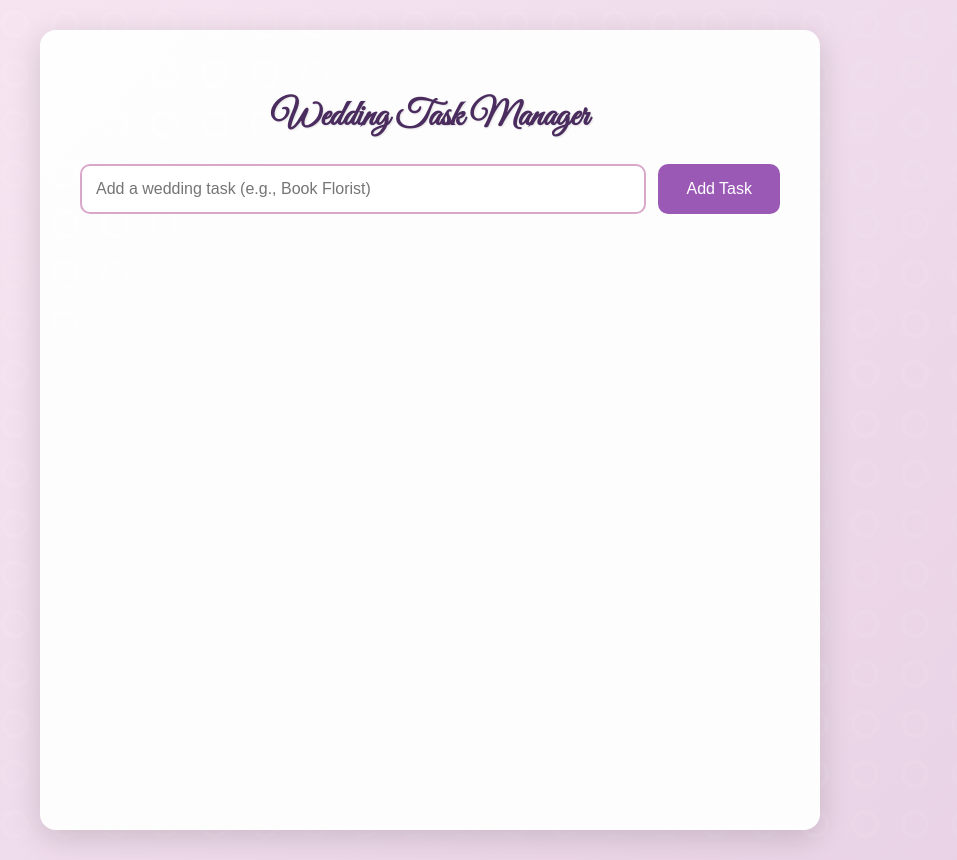
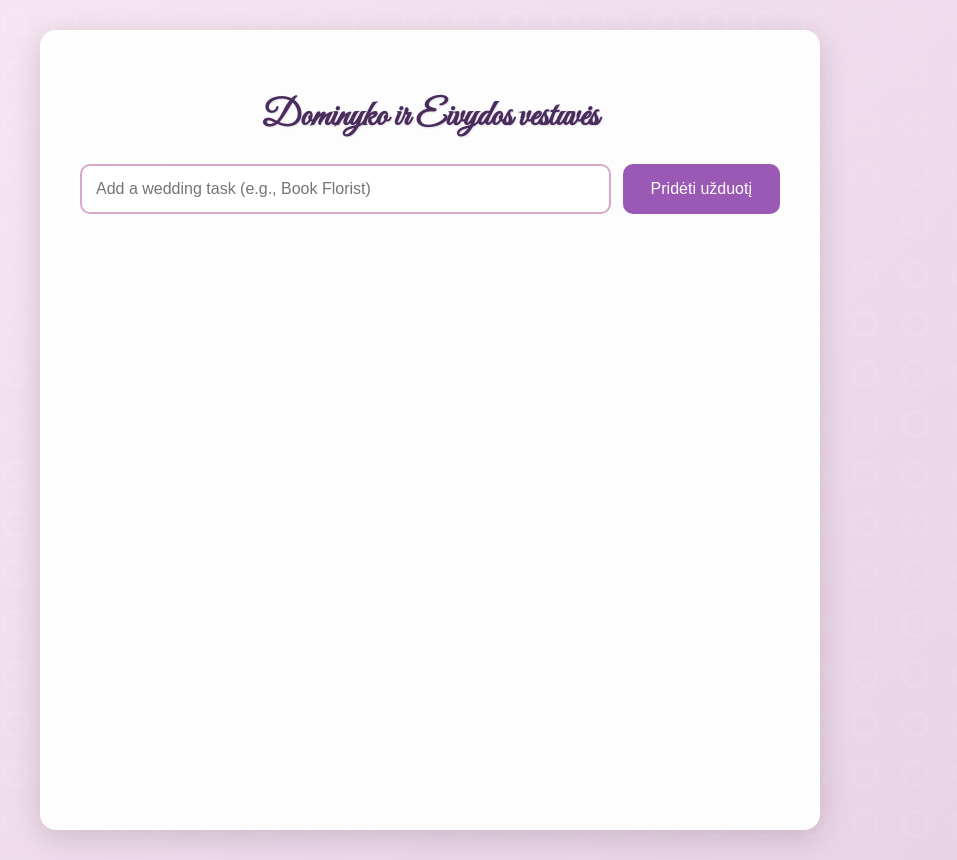
Before and after one commit to D0mazo/WedTask, a plain HTML site: page index.html in a window 1280 px wide. Shown: the whole page, without its empty margins (210-1167 px from the left). Drawn offline with Linux system fonts and the light colour scheme.

Commit message:
html updates

```diff
--- a/index.html
+++ b/index.html
@@ -3,16 +3,16 @@
 <head>
     <meta charset="UTF-8">
     <meta name="viewport" content="width=device-width, initial-scale=1.0">
-    <title>Wedding Task Manager</title>
+    <title>Dominyko ir Eivydos vestuvių darbai</title>
     <link rel="stylesheet" href="styles.css">
     <link href="https://fonts.googleapis.com/css2?family=Great+Vibes&family=Roboto:wght@400;700&display=swap" rel="stylesheet">
 </head>
 <body>
     <div class="container">
-        <h1>Wedding Task Manager</h1>
+        <h1>Dominyko ir Eivydos vestuvės</h1>
         <div class="input-section">
             <input type="text" id="taskInput" placeholder="Add a wedding task (e.g., Book Florist)">
-            <button onclick="addTask()">Add Task</button>
+            <button onclick="addTask()">Pridėti užduotį</button>
         </div>
         <div id="taskList"></div>
     </div>
```
